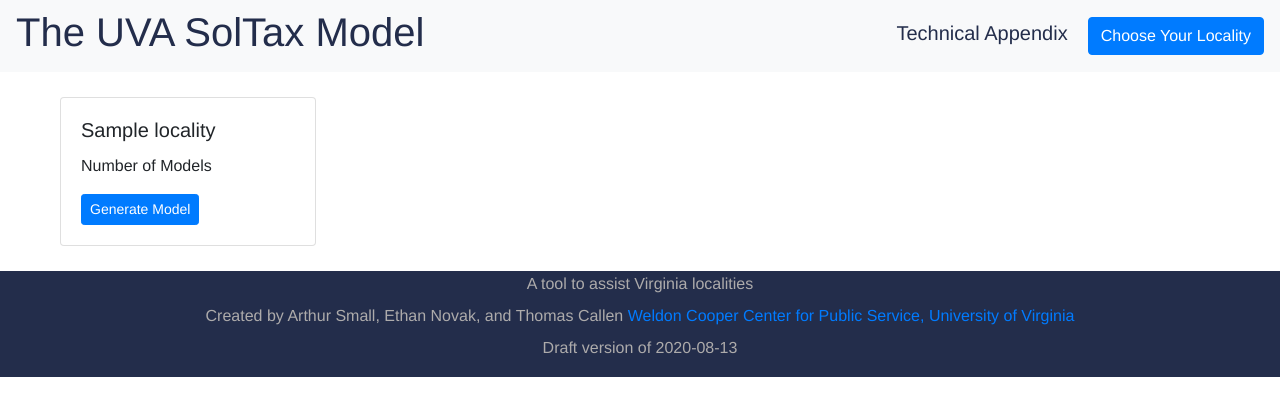
After one commit to coopercenter/sol-tax-webapp, a Django app: page /locality-list/ in a window 1280 px wide. The commit adds this page. Shown: the top 416 px of the page. Run offline with Django 3.2, Linux system fonts and the light colour scheme; tables that the repository leaves empty hold one stand-in row (values such as "Sample post"); some libraries are stand-ins or nearby versions.

Commit message:
Redid locality selection and changed model form

```diff
--- a/models/static/models/style.css
+++ b/models/static/models/style.css
@@ -21,6 +21,7 @@ li{
 /* Navbar */
 .site-name{
     color: #232D4B;
+    /* color: red; */
     text-decoration: none;
 }
 .site-name:hover{
@@ -41,7 +42,7 @@ li{
 /* Footer */
 .footer{
     background-color: #232D4B;
-    padding: 5px;
+    padding: 5px 0;
     line-height: 1;
 }
 .footer-text{
@@ -66,8 +67,8 @@ li{
 }
 
 /* Form */
-.data-form{
-    padding: 2% 10% 4%;
+.form-group{
+    padding: 0 10%;
 }
 .selected-locality{
     padding: 1% 0;
@@ -147,3 +148,10 @@ li{
 .technical-text{
     padding: 3%;
 }
+.locality-row{
+    margin-right:0px;
+}
+.locality-card{
+    width: 16rem;
+    margin: 25px 0 25px 60px;
+}
--- a/models/templates/base.html
+++ b/models/templates/base.html
@@ -21,20 +21,16 @@
             <ul class="navbar-nav ml-auto mt-2 mt-lg-0">
                 <h4> <a href="technical.html" class="technical-appendix"> Technical Appendix</a></h4>
             </ul>
-            <form method='POST' action="">
-                {% csrf_token %}
-                <div class="dropdown">
-                    <button class="btn btn-primary dropdown-toggle" type="button" id="dropdownMenuButton" data-toggle="dropdown"
-                        aria-haspopup="true" aria-expanded="false">
-                        Choose Your Locality
-                    </button>
-                    <div class="dropdown-menu" aria-labelledby="dropdownMenuButton">
+                <!-- <div class="dropdown"> -->
+                    <form action="/locality-list">
+                        <button type="submit" class="btn btn-primary back-btn">Choose Your Locality</button>
+                    </form>
+                    <!-- <div class="dropdown-menu" aria-labelledby="dropdownMenuButton">
                         <a class="dropdown-item" href="/form">Albermarle</a>
                         <a class="dropdown-item" href="/form">Alexandria</a>
                         <a class="dropdown-item" href="/form">Arlington</a>
                     </div>
-                </div>
-            </form>
+                </div> -->
         </div>
     </nav>
 
--- a/models/templates/form.html
+++ b/models/templates/form.html
@@ -3,11 +3,11 @@
 {% block content %}
 <div class="container-fluid">
     <h1 class="selected-locality">
-        Generate SolTax Model for <em>Locality</em>
+        Generate SolTax Model for {{ county }}
     </h1>
 
     <div class="form-group">
-        <form method="POST">
+        <form action = "/dash/" method="POST">
             {% csrf_token %}
             {{ form.as_p }}
             <br>
--- /dev/null
+++ b/models/templates/locality-list.html
@@ -0,0 +1,29 @@
+{% extends 'base.html' %}
+
+{% block content %}
+
+{% if all_locality_list %}
+    {% for locality in all_locality_list %}
+        {% if forloop.first %}<div class="row locality-row">{% endif %}
+        <div class="col-xl-3 col-lg-4 col-sm-6">
+            <div class="card locality-card">
+                <div class="card-body">
+                    <h5 class="card-title">{{ locality.name }}</h5>
+                    <p class="card-text">Number of Models</p>
+                    <form action="/form/" method="POST">
+                        {% csrf_token %}
+                        <button type="submit" class="btn btn-primary btn-sm" value = "{{locality}}" name="generateButton">Generate Model</button>
+                    </form>
+
+                    <!-- <a href="#" class="btn btn-primary btn-sm">View Models</a> -->
+                </div>
+            </div>
+        </div>
+        {% if forloop.counter|divisibleby:12 %}</div><div class="row locality-row">{% endif %}
+        {% if forloop.last %}</div>{% endif %}
+    {% endfor %}
+{% else %}
+    <p>No Localities are available.</p>
+{% endif %}
+
+{% endblock content %}
--- /dev/null
+++ b/models/templates/testing.html
@@ -0,0 +1,5 @@
+{% extends 'base.html' %}
+
+{% block content %}
+<h1>{{ county }}</h1>
+{% endblock content %}
--- a/models/urls.py
+++ b/models/urls.py
@@ -7,4 +7,6 @@ urlpatterns = [
     path('', views.index, name='index'),
     path('form/', NewSimulationView.as_view(), name='form'),
     path('dash/', views.dash, name='dash'),
+    path('locality-list/', views.IndexView.as_view(), name='locality-list'),
+    path('formtext/', views.request_page, name='test')
 ]
--- a/models/views.py
+++ b/models/views.py
@@ -1,6 +1,7 @@
 from django.shortcuts import render
 from django.http import HttpResponse, HttpResponseRedirect
 from django.views.generic import CreateView
+from django.views import generic
 from .models import Locality, Simulation
 from .forms import SimulationForm
 
@@ -27,9 +28,26 @@ def dash(request):
     return render(request, 'dash.html')
 # Create your views here.
 
+def request_page(request):
+    locality_name = request.POST.get('generateButton')
+    return render(request, 'testing.html' , {'county': locality_name})
+
+class IndexView(generic.ListView):
+    template_name = 'locality-list.html'
+    context_object_name = 'all_locality_list'
+
+    def get_queryset(self):
+        return Locality.objects.order_by('name')
 
 class NewSimulationView(CreateView):
-    model = Simulation
-    form_class = SimulationForm
-    template_name = 'form.html'
-    # fields = '__all__'
+    # model = Simulation
+    # form_class = SimulationForm
+    # template_name = 'form.html'
+
+
+    def post(self, request):
+        locality_name = request.POST.get('generateButton')
+        form_class = SimulationForm()
+        form_class.fields['locality'].initial = Locality.objects.get(name = locality_name).id
+        form_class.fields['locality'].disabled = True
+        return render(request, 'form.html', {'form' : form_class, 'county': locality_name})
```
Also changed, not shown: models/forms.py (+5 -4 lines).
